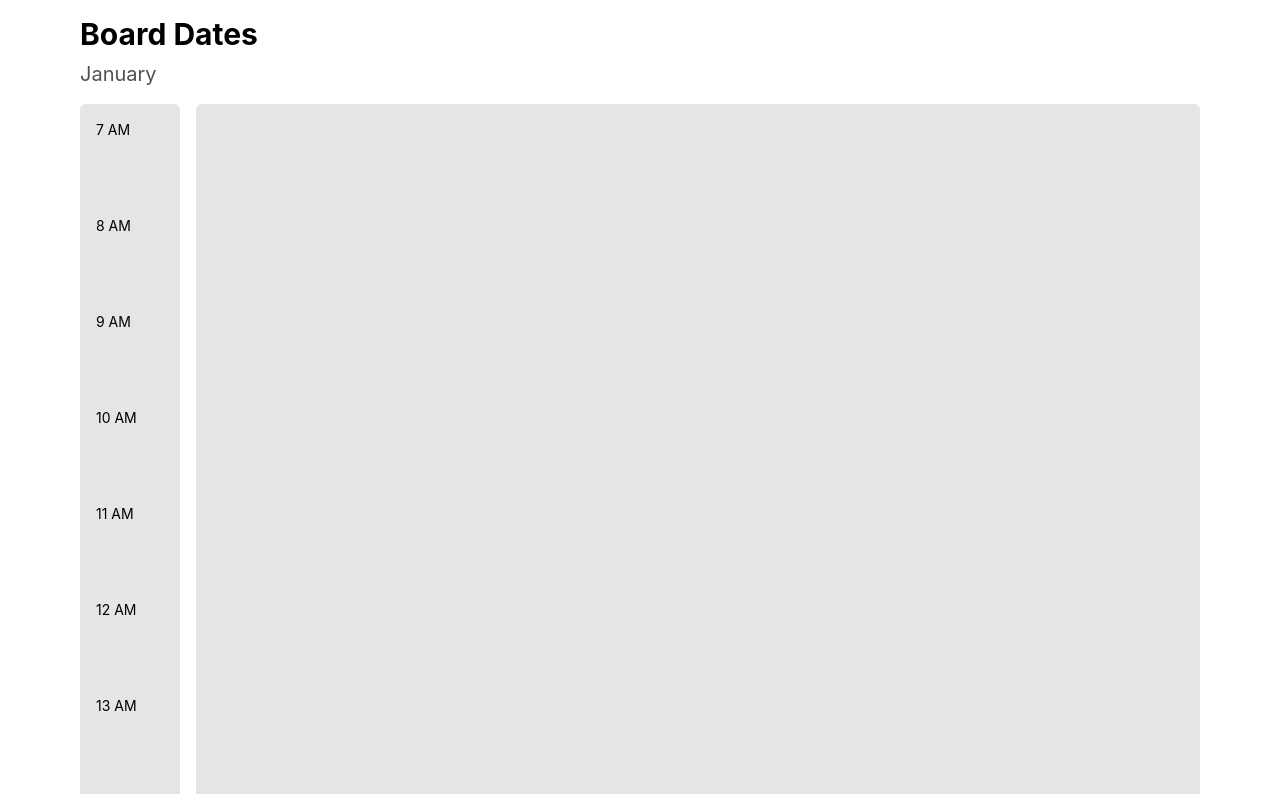
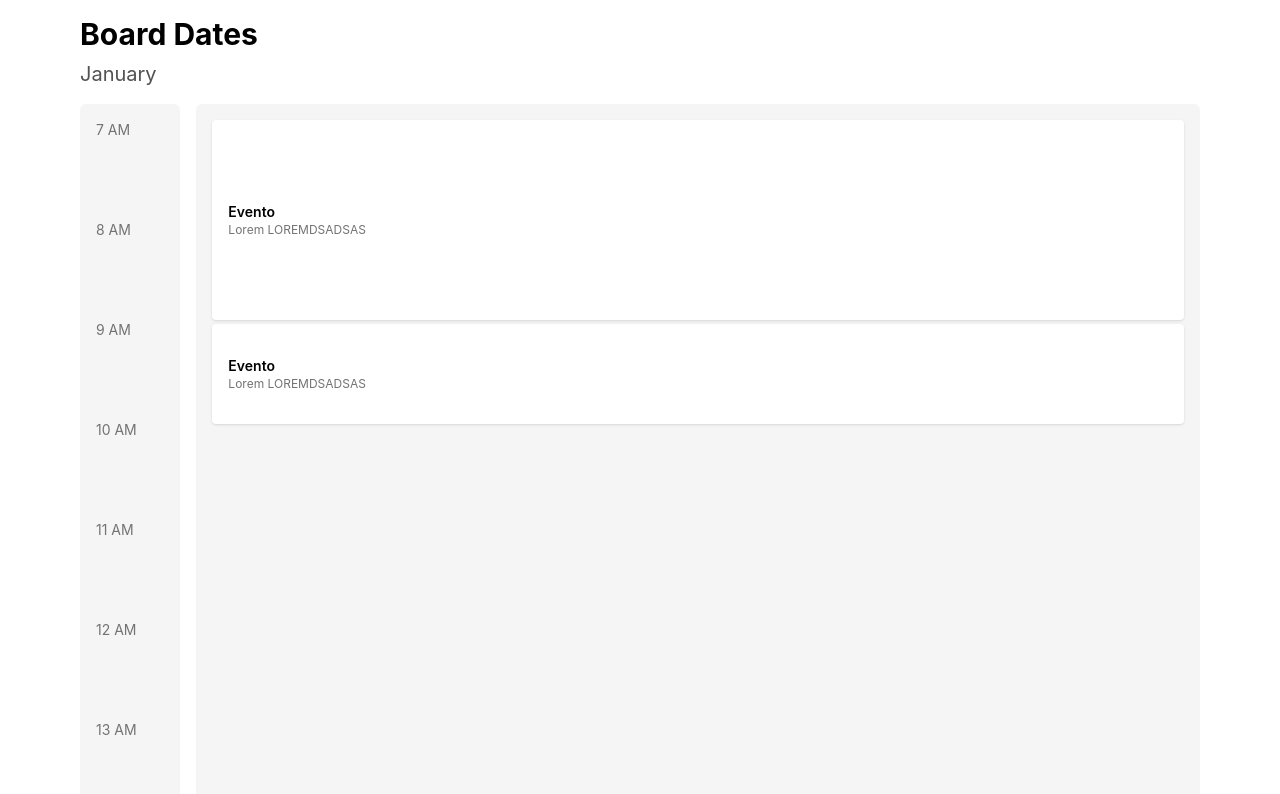
Before and after one commit to Lau-szutner/Focus-board, a Next.js app: page / in a window 1280 px wide. Shown: the top 794 px of the page. Built offline with nearby package versions, Linux system fonts and the light colour scheme.

Commit message:
componentes de card

```diff
--- a/src/app/components/Board.tsx
+++ b/src/app/components/Board.tsx
@@ -1,5 +1,7 @@
 import React from 'react';
+import EventCard from '@/app/components/EventCard';
 
+// Creamos un array de horas de 7 AM a 6 PM
 const hours = Array.from({ length: 12 }, (_, i) => `${7 + i} AM`);
 
 const Board: React.FC = () => {
@@ -8,12 +10,12 @@ const Board: React.FC = () => {
       <h1 className="text-3xl font-bold mb-2">Board Dates</h1>
       <p className="text-xl text-neutral-600 mb-4">January</p>
 
-      <div className="grid grid-cols-[0.1fr_1fr] gap-4 place-items-start h-full">
-        {/* Contenido del calendario */}
-        <Hours></Hours>
-        <div className="bg-neutral-200 rounded-md p-4 h-full min-h-[500px] w-full grid">
-          {/* Aquí irán los bloques de eventos */}
-        </div>
+      <div className="grid grid-cols-[0.1fr_1fr] gap-4 h-full">
+        {/* Columna de horas */}
+        <HoursColumn />
+
+        {/* Columna de eventos */}
+        <EventsColumn />
       </div>
     </section>
   );
@@ -21,14 +23,34 @@ const Board: React.FC = () => {
 
 export default Board;
 
-export const Hours: React.FC = () => {
+const HoursColumn: React.FC = () => {
   return (
-    <div className="bg-neutral-200 rounded-md p-4 space-y-4 text-sm w-full h-full">
+    <div className="bg-neutral-100 rounded-md p-4 text-sm flex flex-col">
       {hours.map((hour) => (
-        <div key={hour} className="grid gap-5 h-20">
+        <div key={hour} className="h-[100px] flex items-start text-neutral-500">
           {hour}
         </div>
       ))}
     </div>
   );
 };
+
+// ✅ Columna de eventos (dinámica más adelante)
+const EventsColumn: React.FC = () => {
+  return (
+    <div className="bg-neutral-100 rounded-md p-4 text-sm flex flex-col gap-1">
+      <EventCard
+        title="Evento"
+        description="Lorem LOREMDSADSAS"
+        startTime={7}
+        endTime={9}
+      ></EventCard>
+      <EventCard
+        title="Evento"
+        description="Lorem LOREMDSADSAS"
+        startTime={9}
+        endTime={10}
+      ></EventCard>
+    </div>
+  );
+};
--- /dev/null
+++ b/src/app/components/EventCard.tsx
@@ -0,0 +1,29 @@
+interface Props {
+  title: string;
+  description: string;
+  startTime: number; // en formato 24h, ej: 8 para 8AM
+  endTime: number; // en formato 24h, ej: 10 para 10AM
+}
+
+const EventCard: React.FC<Props> = ({
+  title,
+  description,
+  startTime,
+  endTime,
+}) => {
+  const hourHeight = 100; // 1 hora = 64px, puedes ajustarlo a tu diseño
+  const durationInHours = endTime - startTime;
+  const height = durationInHours * hourHeight;
+
+  return (
+    <div
+      className="bg-white rounded shadow px-4 flex flex-col justify-center items-start"
+      style={{ height }}
+    >
+      <p className="text-sm font-semibold">{title}</p>
+      <p className="text-xs text-neutral-500">{description}</p>
+    </div>
+  );
+};
+
+export default EventCard;
--- a/src/app/page.tsx
+++ b/src/app/page.tsx
@@ -2,7 +2,7 @@ import Board from '@/app/components/Board';
 
 export default function Home() {
   return (
-    <div className="grid w-full place-items-center">
+    <div className="grid w-full place-items-center ">
       <Board />
     </div>
   );
```
